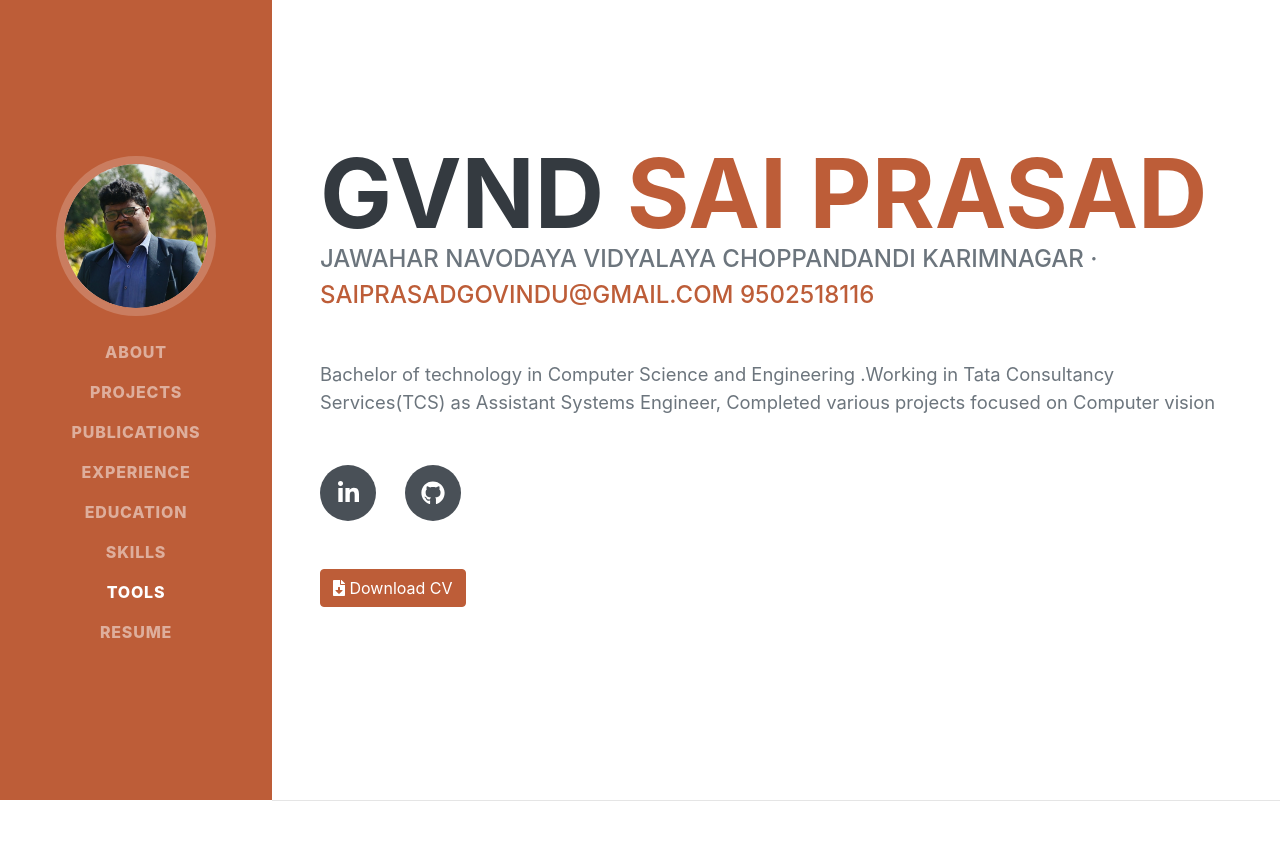
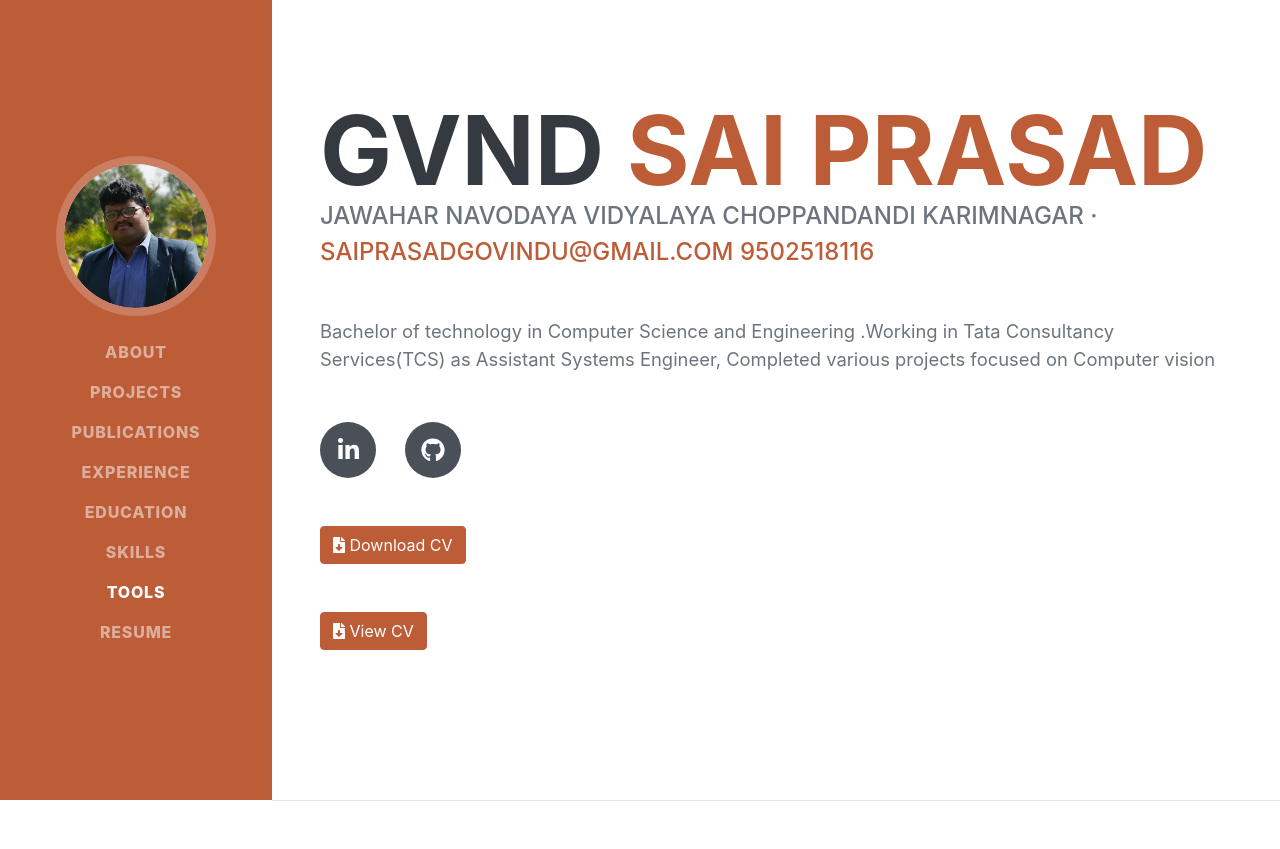
Before and after one commit to saiprasad1586/Portfolio, a Flask app: page / in a window 1280 px wide. Shown: the top 849 px of the page. Run offline with Flask 2, Linux system fonts and the light colour scheme; some libraries are stand-ins or nearby versions; some web fonts are replaced.

Commit message:
Update index.html

```diff
--- a/templates/index.html
+++ b/templates/index.html
@@ -59,7 +59,10 @@
 
                     </div>
                     <div class="mb-5">
-                        <a class=" btn btn-primary" href={{ url_for('static', filename="Resume.pdf") }}><i class="fas fa-file-download"></i> Download CV</a>
+                        <a class=" btn btn-primary" href={{ url_for('static', filename="Resume.pdf") }}><i class="fas fa-file-download" download></i> Download CV</a>
+                    </div>
+                    <div class="mb-5">
+                        <a class=" btn btn-primary" href={{ url_for('static', filename="Resume.pdf") }}><i class="fas fa-file-download"></i> View CV</a>
                     </div>
                 </div>
             </section>
```
